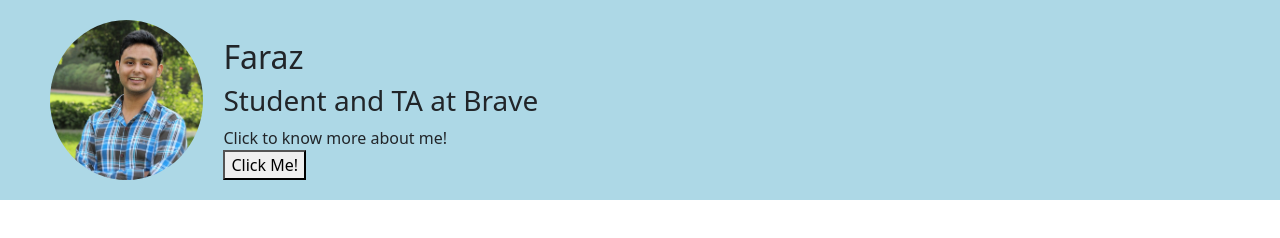
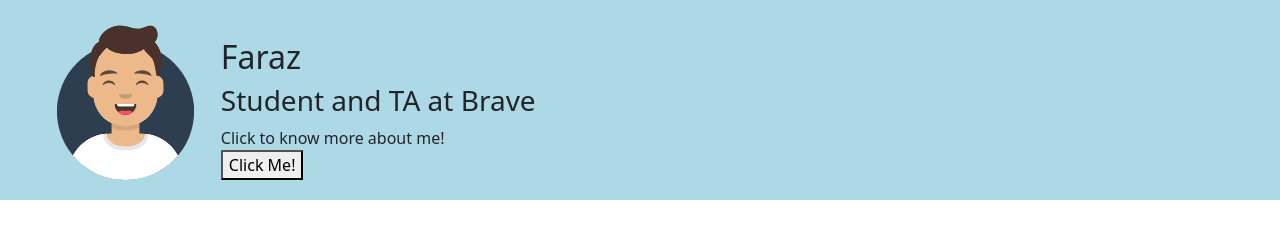
Before and after one commit to FarazFaruqi/2023-Brave, a plain HTML site: page Personal Portfolio Button/index.html in a window 1280 px wide. Drawn offline with nearby package versions, Linux system fonts and the light colour scheme.

Commit message:
replacing proflie image

```diff
--- a/Personal Portfolio Button/index.html
+++ b/Personal Portfolio Button/index.html
@@ -19,7 +19,7 @@
 
 		<div id="header_container">
 
-			<img id="profile_image" src="./images/profile.jpg">
+			<img id="profile_image" src="./images/profile.svg">
 
 			<div id="header_text">
 				<h2 id="header_text_name">
```
Also changed, not shown: Personal Portfolio Slider/index.html (+5 -5 lines), Personal Portfolio change Name/index.html (+1 -1 lines), Personal Portfolio Button/images/profile.jpg (deleted), Personal Portfolio Button/images/profile.svg (added), Personal Portfolio Slider/images/profile.jpg (deleted), Personal Portfolio Slider/images/profile.svg (added), Personal Portfolio change Name/images/profile.jpg (deleted), Personal Portfolio change Name/images/profile.svg (added), 7 other files.
